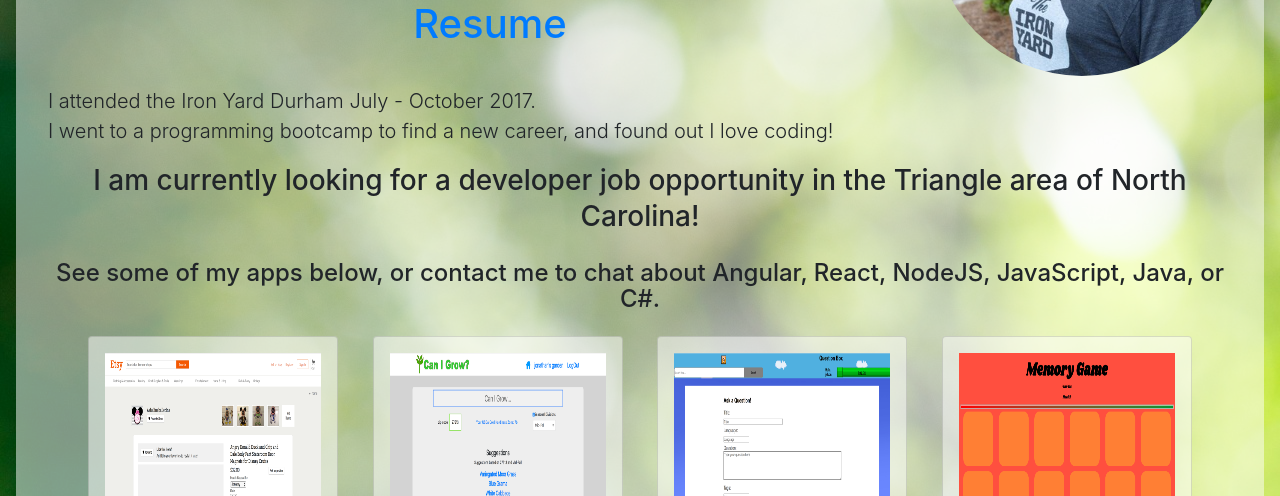
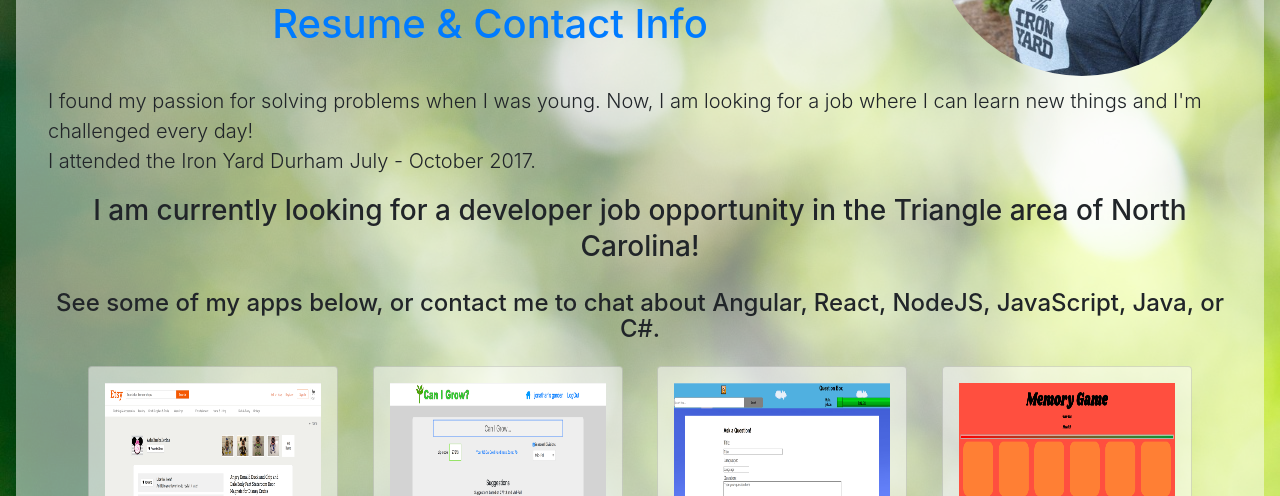
Before and after one commit to jtcanfield/jtcanfield.github.io, a plain HTML site: page index.html in a window 1280 px wide. Shown: the part 304-800 px from the top of the page. Drawn offline with nearby package versions, Linux system fonts and the light colour scheme.

Commit message:
change text

```diff
--- a/index.html
+++ b/index.html
@@ -36,15 +36,15 @@
                 </a>
               </div>
               <a href="https://jtcanfield.github.io/JonathanTCanfieldResume.pdf">
-                Resume
+                Resume & Contact Info
               </a>
             </h1>
           </div>
         </div>
         <p class="lead">
+          I found my passion for solving problems when I was young. Now, I am looking for a job where I can learn new things and I'm challenged every day!
+        <br>
           I attended the Iron Yard Durham July - October 2017.
-        <br>
-          I went to a programming bootcamp to find a new career, and found out I love coding!
         </p>
       </div>
 
```
